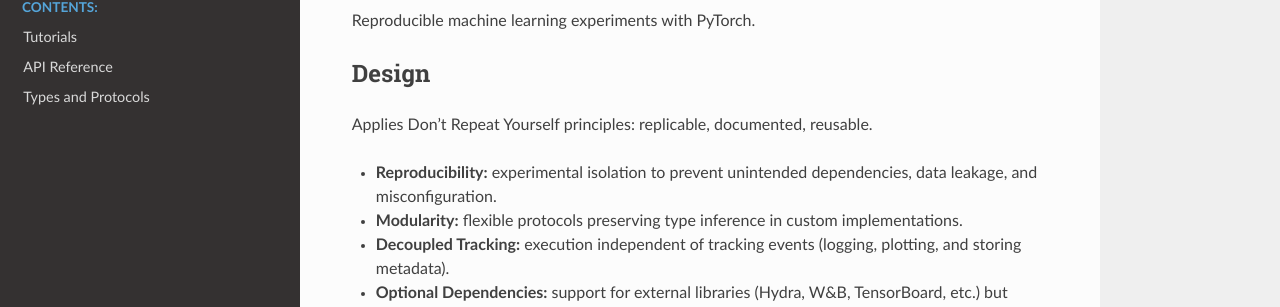
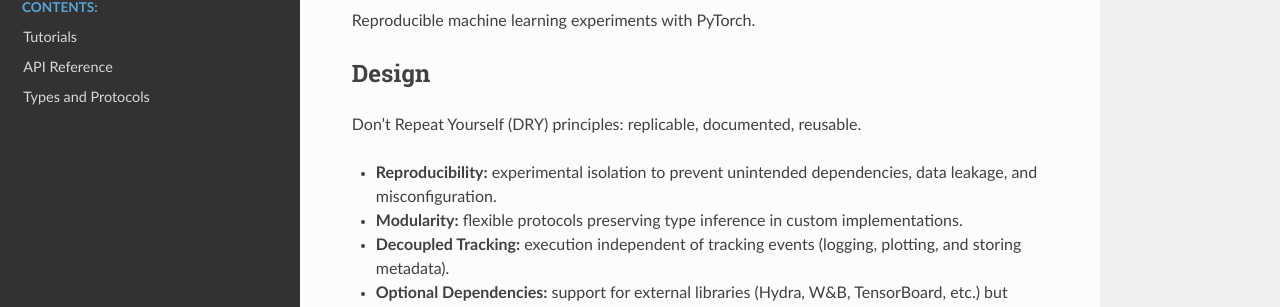
Before and after one commit to nverchev/drytorch, a Sphinx documentation site: the page built from docs/README_RTD.md, in a window 1280 px wide and 1111 px high. Shown: the part 199-506 px from the top of the window. Built offline with Sphinx 7.4.7 and the Read the Docs theme 3.1.0, drawn with Linux system fonts in a browser that asks for light colours.

Commit message:
docs: fixed typo and flow in README

```diff
--- a/docs/README_RTD.md
+++ b/docs/README_RTD.md
@@ -7,7 +7,7 @@
 Reproducible machine learning experiments with PyTorch.
 
 ## Design
-Applies Don't Repeat Yourself principles: replicable, documented, reusable.
+Don't Repeat Yourself (DRY) principles: replicable, documented, reusable.
 
 * **Reproducibility:** experimental isolation to prevent unintended dependencies, data leakage, and misconfiguration.
 * **Modularity:** flexible protocols preserving type inference in custom implementations.
```
Also changed, not shown: README.md (+2 -2 lines).
